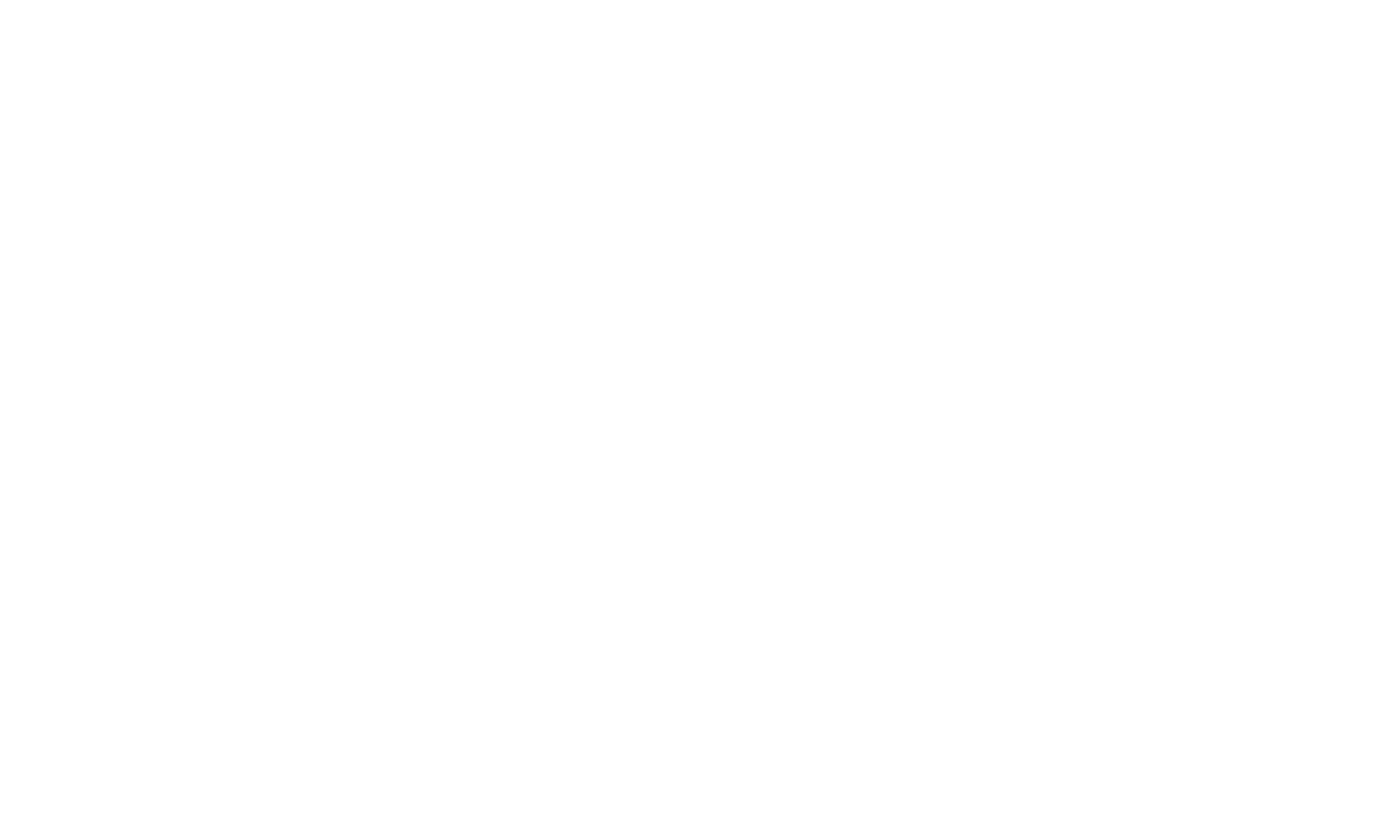
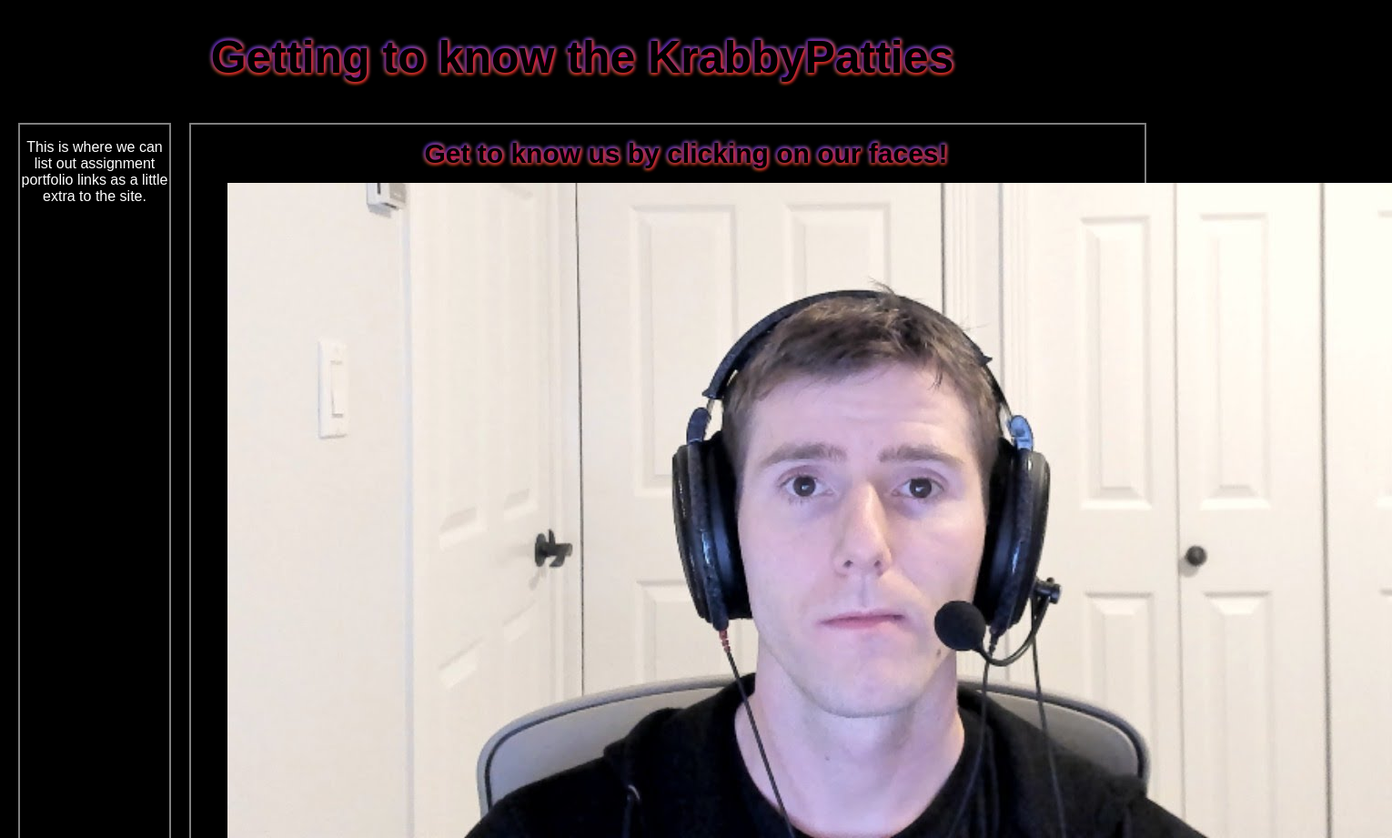
Before and after one commit to TheKrabbyPatties/getting-to-know-each-other, a plain HTML site: page index.html in a window 1280 px wide. Shown: the top 921 px of the page at 91% size, 1530 px wide, since content can reach past the window. Before the commit the page ends 800 px from the top, so only its background shows below. Drawn offline with Linux system fonts and the light colour scheme.

Commit message:
Added a base for how the site can look with testing filler elements. Let me know or change it up if you guys like it or any ideas you may have to make it better.

```diff
--- a/index.html
+++ b/index.html
@@ -2,11 +2,25 @@
 <html>
 <head>
     <meta charset="UTF-8">
-    <meta name="viewport" content="width=device-width, initial-scale=1.0">
+    <meta name="viewport" content="width=device-width, initial-scale=1">
     <title>Getting to Know Each Other</title>
     <link rel="stylesheet" href="styles.css">
 </head>
 <body>
+    <div class="header">
+        <h1>Getting to know the KrabbyPatties</h1>
+    </div>
 
+    <!--main container for assignment portfolio side bar and image-->
+    <div class="container">
+        <div class="portfolio">
+            <p>This is where we can list out assignment portfolio links as a little extra to the site.</p>
+        </div>
+        <div class="image">
+            <h2>Get to know us by clicking on our faces!</h2>
+            <!--Test image added to give example of completed look-->
+            <img src="img.jpg" alt="image">
+        </div>
+    </div>
 </body>
 </html>
--- a/styles.css
+++ b/styles.css
@@ -0,0 +1,43 @@
+body {
+    font-family: Arial, Helvetica, sans-serif;
+    background-color: black;
+    margin: 0;
+    padding: 0;
+    color: white;
+}
+
+.container, .header, .portfolio, .image {
+    margin: 10px;
+    text-align: center;
+    border: 2px solid grey;
+}
+
+.header {
+    border: none;
+}
+
+.container {
+    display: flex;
+    justify-content: start;
+    border: none;
+}
+
+.portfolio {
+    width: 20%;
+}
+
+.image {
+    width: 80%;
+    padding-left: 40px;
+}
+
+h1, h2 {
+    color: black;
+    text-shadow: 1px 1px 4px red, -1px -1px 4px blue, 1px -1px 4px pink, -1px 1px 4px orange;
+    font-size: 50px;
+}
+
+h2 {
+    font-size: 30px;
+    margin: 15px;
+}
```
Also changed, not shown: img.jpg (added).
